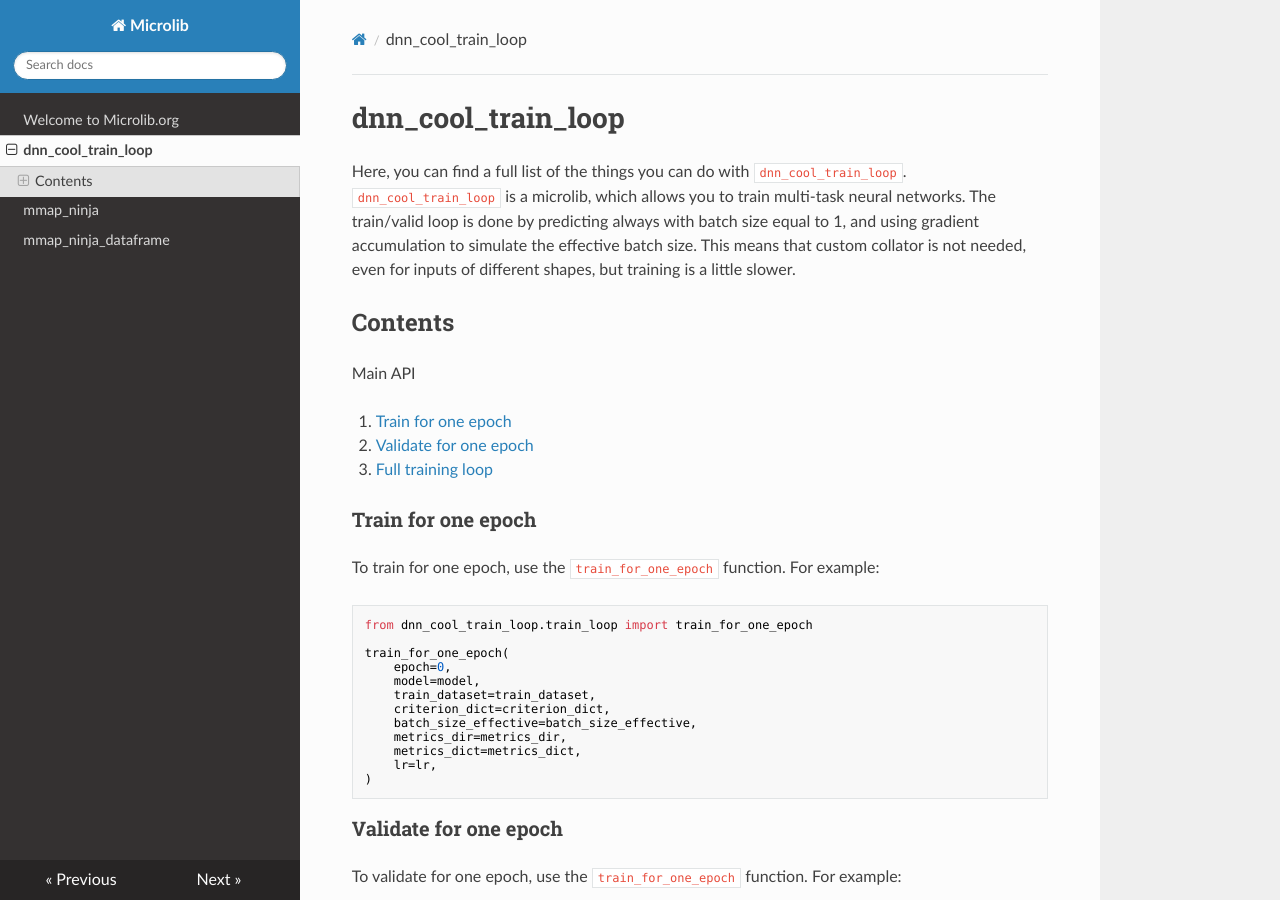
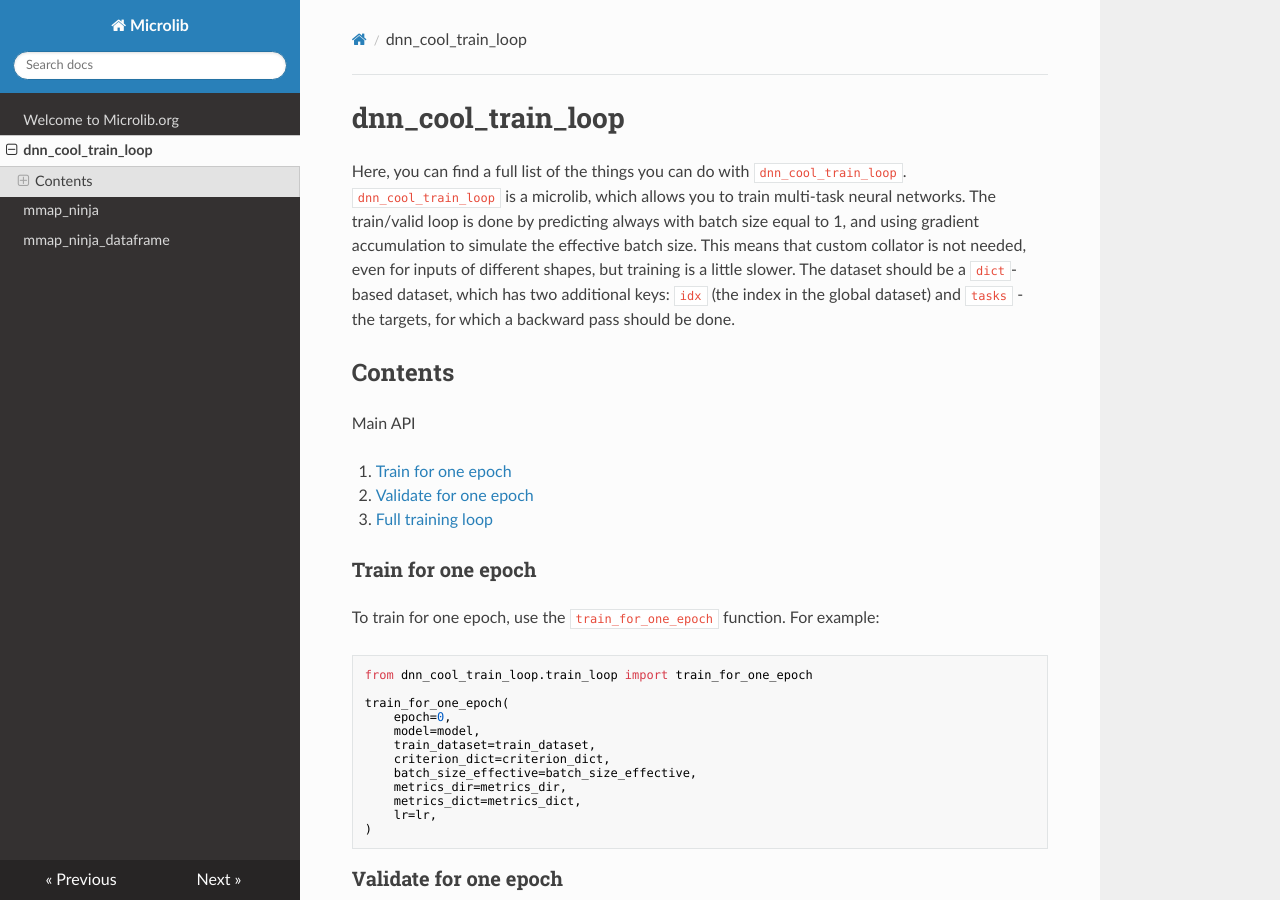
Before and after one commit to microlib-org/site, an MkDocs documentation site: the page built from docs/dnn_cool_train_loop.md, in a window 1280 px wide and 900 px high. Built offline with MkDocs 1.6.1, drawn with Linux system fonts in a browser that asks for light colours; nearby versions of some CDN libraries.

Commit message:
Microlib.

```diff
--- a/docs/dnn_cool_train_loop.md
+++ b/docs/dnn_cool_train_loop.md
@@ -5,6 +5,8 @@
 The train/valid loop is done by predicting always with batch size equal to 1, and using gradient accumulation to
 simulate the effective batch size.
 This means that custom collator is not needed, even for inputs of different shapes, but training is a little slower.
+The dataset should be a `dict`-based dataset, which has two additional keys: `idx` (the index in the global dataset)
+and `tasks` - the targets, for which a backward pass should be done.
 
 ## Contents
 
```
